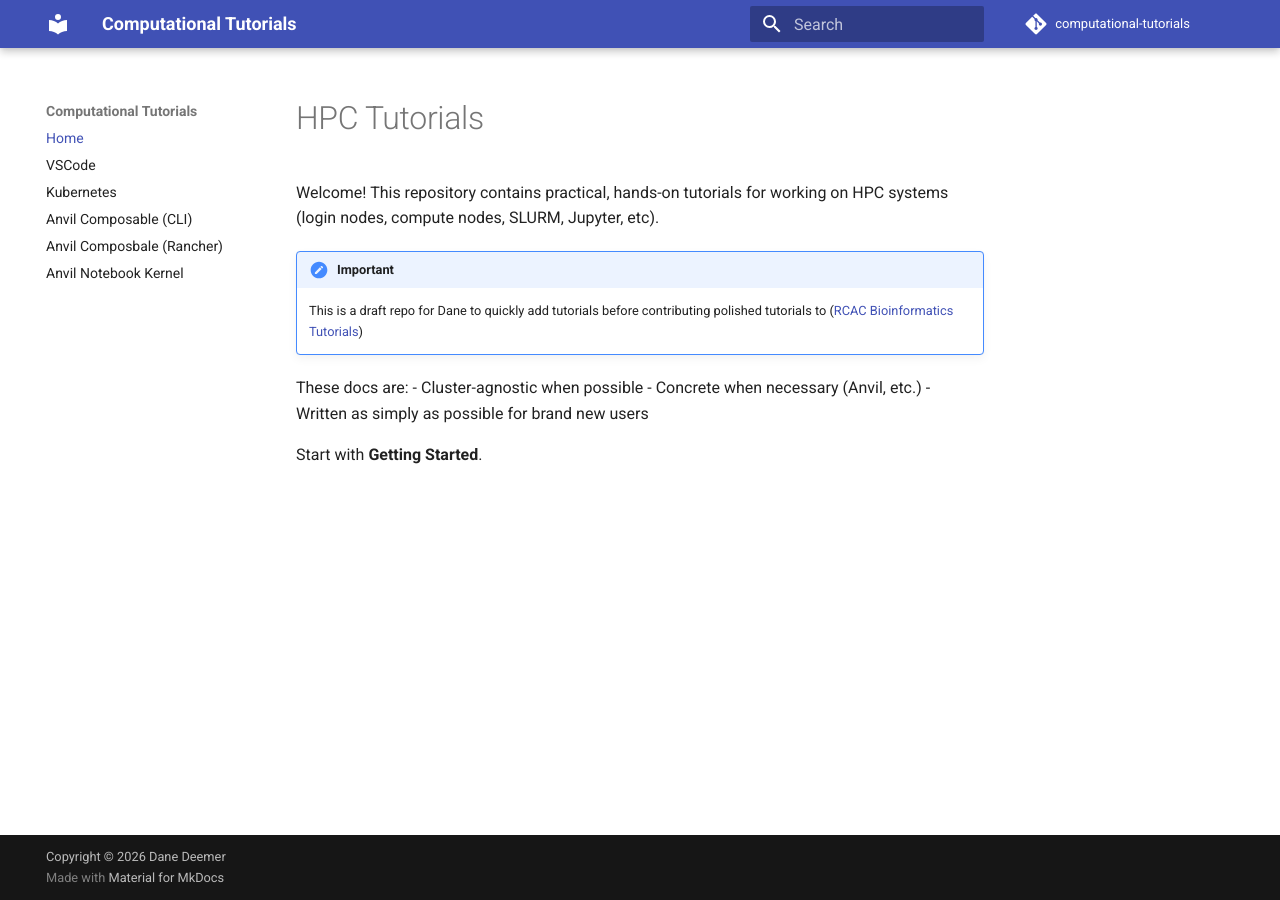
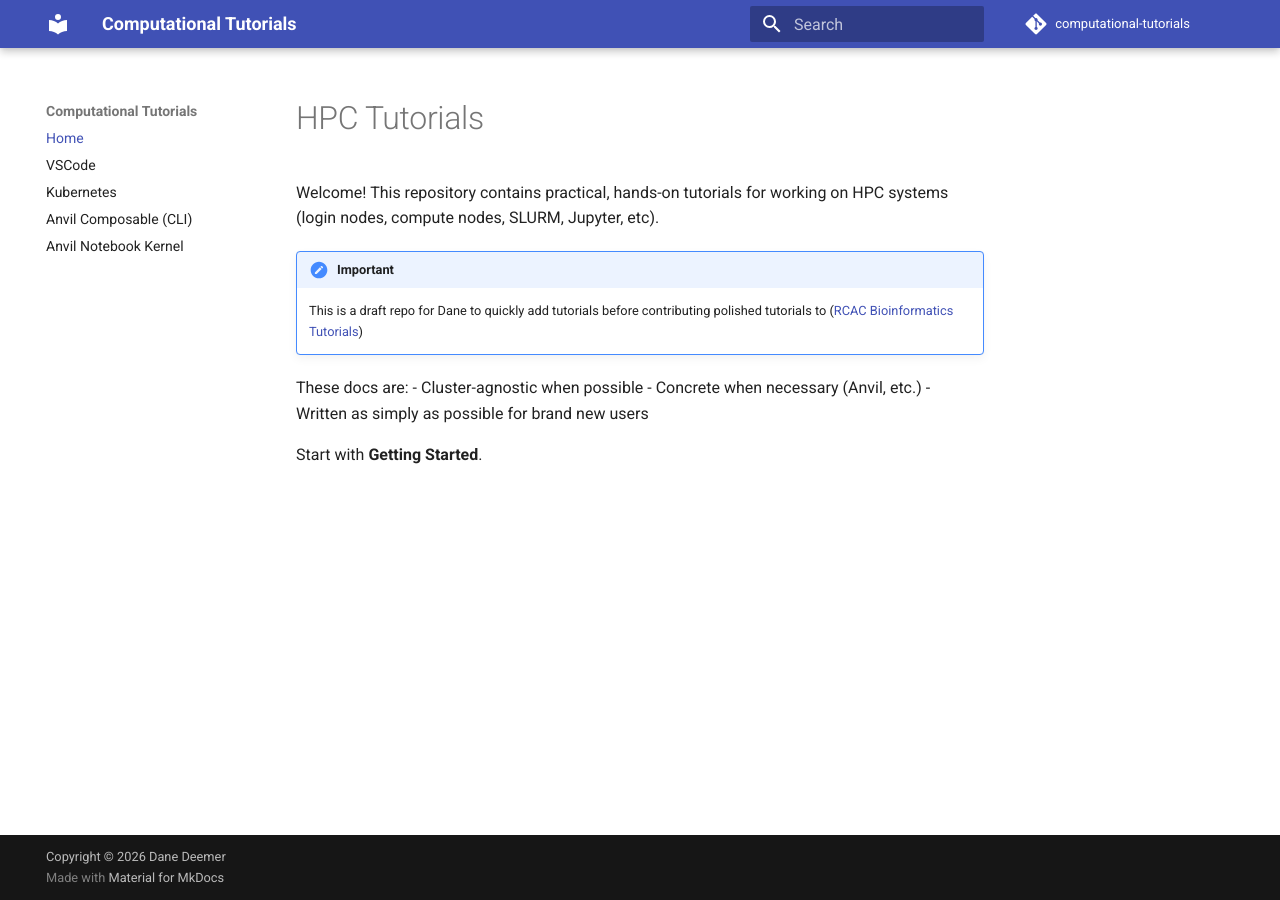
Before and after one commit to wintermutant/computational-tutorials, an MkDocs documentation site: the page built from docs/index.md, in a window 1280 px wide. Built offline with MkDocs 1.6.1 and Material for MkDocs 9.7.7, drawn with Linux system fonts in a browser that asks for light colours; comment, search, counter and statistics services are not loaded.

Commit message:
removed rancher tutorial in toc

```diff
--- a/mkdocs.yaml
+++ b/mkdocs.yaml
@@ -22,7 +22,6 @@ nav:
   - VSCode: vscode.md
   - Kubernetes: k8s-anvil.md
   - Anvil Composable (CLI): anvil-composable-cli.md
-  - Anvil Composbale (Rancher): anvil-composable-rancher.md
   - Anvil Notebook Kernel: jupyter-kernel-anvil-notebook.md
 
 # Copyright
```
